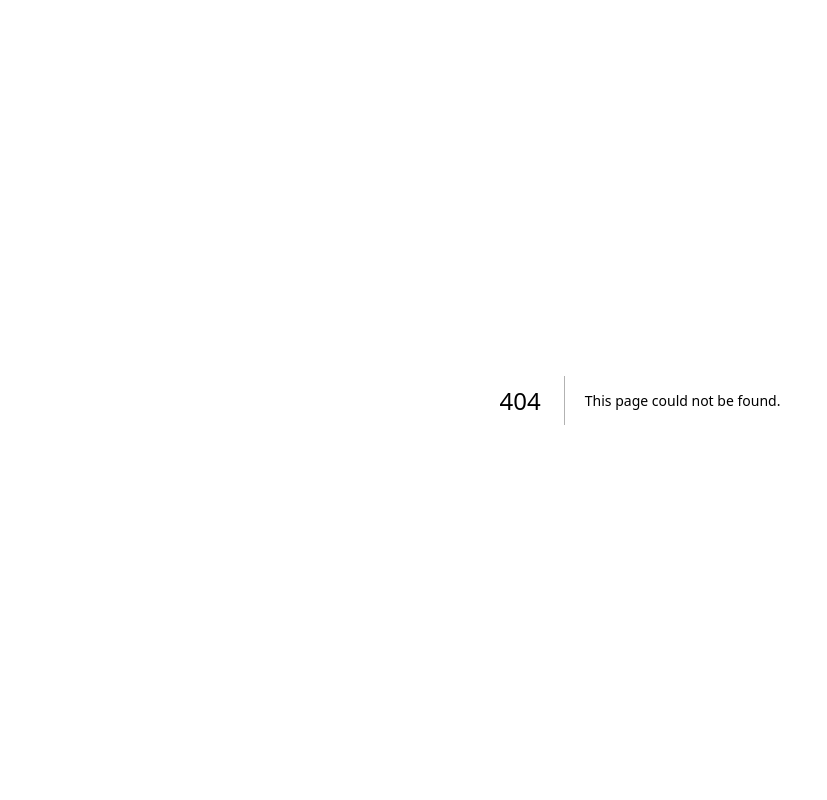
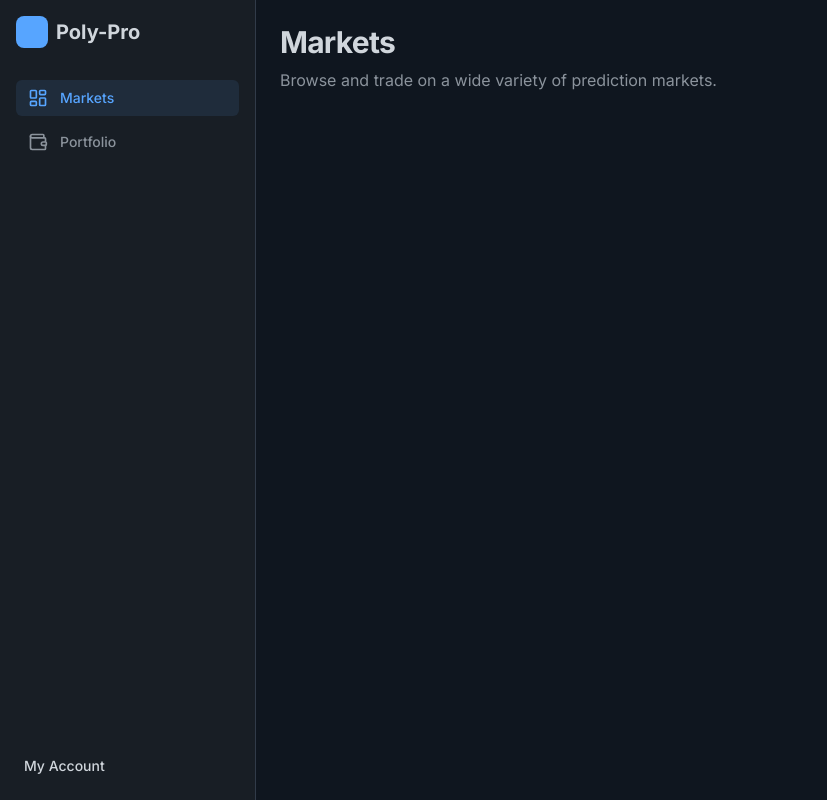
Before and after one commit to stanleykosi/poly-pro, a Next.js app in the folder frontend/: page /markets in a window 1280 px wide. Before the commit this address had no page. Shown: the whole page, without its empty margins (0-827 px from the left). Built offline with nearby package versions, Linux system fonts and the light colour scheme.

Commit message:
Create Protected Application Layout

```diff
--- /dev/null
+++ b/frontend/app/(platform)/_components/sidebar.tsx
@@ -0,0 +1,83 @@
+/**
+ * @description
+ * This component renders the main sidebar navigation for the authenticated application.
+ * It provides users with persistent links to the key sections of the platform, such as
+ * Markets and Portfolio.
+ *
+ * Key features:
+ * - Client-side Component: Marked as `"use client"` to use React hooks like `usePathname` for
+ *   active link highlighting.
+ * - Navigation Links: Displays navigation items with icons and labels.
+ * - Active State Highlighting: The current route is highlighted to provide visual feedback to the user.
+ * - User Profile Management: Includes the `<UserButton />` from Clerk, allowing users to manage
+ *   their account and sign out.
+ *
+ * @dependencies
+ * - next/link: For client-side navigation.
+ * - next/navigation: Provides the `usePathname` hook to determine the current URL.
+ * - @clerk/nextjs: For the `<UserButton />` component.
+ * - lucide-react: For icons.
+ * - @/lib/utils: The `cn` utility for conditional class names.
+ */
+"use client"
+
+import Link from 'next/link'
+import { usePathname } from 'next/navigation'
+import { UserButton } from '@clerk/nextjs'
+import { LayoutDashboard, Wallet } from 'lucide-react'
+import { cn } from '@/lib/utils'
+
+// Define the structure for a navigation link
+interface NavLink {
+  href: string
+  label: string
+  icon: React.ElementType
+}
+
+const navLinks: NavLink[] = [
+  { href: '/markets', label: 'Markets', icon: LayoutDashboard },
+  { href: '/portfolio', label: 'Portfolio', icon: Wallet },
+]
+
+export default function Sidebar() {
+  const pathname = usePathname()
+
+  return (
+    <aside className="flex w-64 flex-col border-r border-border bg-card p-4">
+      <div className="mb-8 flex items-center space-x-2">
+        {/* Placeholder for a logo */}
+        <div className="h-8 w-8 rounded-lg bg-primary"></div>
+        <h1 className="text-xl font-bold text-foreground">Poly-Pro</h1>
+      </div>
+      <nav className="flex flex-1 flex-col">
+        <ul className="space-y-2">
+          {navLinks.map((link) => {
+            const isActive = pathname.startsWith(link.href)
+            return (
+              <li key={link.href}>
+                <Link
+                  href={link.href}
+                  className={cn(
+                    'flex items-center space-x-3 rounded-md px-3 py-2 text-sm font-medium transition-colors',
+                    isActive
+                      ? 'bg-primary/10 text-primary'
+                      : 'text-secondary hover:bg-accent hover:text-foreground'
+                  )}
+                >
+                  <link.icon className="h-5 w-5" />
+                  <span>{link.label}</span>
+                </Link>
+              </li>
+            )
+          })}
+        </ul>
+      </nav>
+      <div className="mt-auto">
+        <div className="flex items-center space-x-3 p-2">
+          <UserButton afterSignOutUrl="/" />
+          <span className="text-sm font-medium text-foreground">My Account</span>
+        </div>
+      </div>
+    </aside>
+  )
+}
--- /dev/null
+++ b/frontend/app/(platform)/layout.tsx
@@ -0,0 +1,34 @@
+/**
+ * @description
+ * This server component defines the main layout for all authenticated routes
+ * within the Poly-Pro Analytics application, grouped under the `(platform)` route group.
+ * It establishes the primary visual structure, consisting of a persistent sidebar
+ * for navigation and a main content area where the page content is rendered.
+ *
+ * Key features:
+ * - Structural Layout: Uses a flexbox container to create a two-column layout
+ *   with the sidebar on the left and the main content on the right.
+ * - Authentication Enforcement: Being inside the `(platform)` group, which is protected
+ *   by the `middleware.ts`, this layout will only be rendered for authenticated users.
+ * - Component Composition: Renders the <Sidebar /> component and the `children` prop,
+ *   which represents the content of the specific page being viewed.
+ *
+ * @dependencies
+ * - @/app/(platform)/_components/sidebar: The sidebar navigation component.
+ */
+import Sidebar from '@/app/(platform)/_components/sidebar'
+
+export default function PlatformLayout({
+  children,
+}: {
+  children: React.ReactNode
+}) {
+  return (
+    <div className="flex h-screen bg-background">
+      {/* The main sidebar for navigation */}
+      <Sidebar />
+      {/* The main content area for the application pages */}
+      <main className="flex-1 overflow-y-auto p-6">{children}</main>
+    </div>
+  )
+}
--- /dev/null
+++ b/frontend/app/(platform)/markets/page.tsx
@@ -0,0 +1,28 @@
+/**
+ * @description
+ * This server component serves as the main "Markets" page within the authenticated
+ * section of the application. For the initial implementation, it acts as a placeholder
+ * to demonstrate the protected layout and routing.
+ *
+ * Key features:
+ * - Server Component: Rendered on the server, ensuring fast initial load times.
+ * - Placeholder Content: Displays a simple heading to identify the page. This
+ *   will be replaced with the actual market browsing interface in future steps.
+ *
+ * @notes
+ * - This page is automatically protected because it resides within the `(platform)`
+ *   route group, which is covered by the authentication middleware.
+ */
+export default function MarketsPage() {
+  return (
+    <div>
+      <h1 className="text-3xl font-bold tracking-tight text-foreground">
+        Markets
+      </h1>
+      <p className="mt-2 text-secondary">
+        Browse and trade on a wide variety of prediction markets.
+      </p>
+      {/* The main Trading Terminal component will be added here in a future step. */}
+    </div>
+  )
+}
--- /dev/null
+++ b/frontend/app/(platform)/portfolio/page.tsx
@@ -0,0 +1,29 @@
+/**
+ * @description
+ * This server component serves as the user's "Portfolio" page within the
+ * authenticated section of the application. It is currently a placeholder
+ * and will later be developed to display the user's positions, trade history,
+ * and performance metrics.
+ *
+ * Key features:
+ * - Server Component: Ensures efficient server-side rendering.
+ * - Placeholder Content: Contains a basic heading to identify the page, which
+ *   will be replaced by the full portfolio view in a subsequent development phase.
+ *
+ * @notes
+ * - Access to this page is restricted to authenticated users due to its location
+ *   within the protected `(platform)` route group.
+ */
+export default function PortfolioPage() {
+  return (
+    <div>
+      <h1 className="text-3xl font-bold tracking-tight text-foreground">
+        My Portfolio
+      </h1>
+      <p className="mt-2 text-secondary">
+        Track your positions, view your trade history, and analyze your P&L.
+      </p>
+      {/* The portfolio data table and summary components will be added here in a future step. */}
+    </div>
+  )
+}
```
